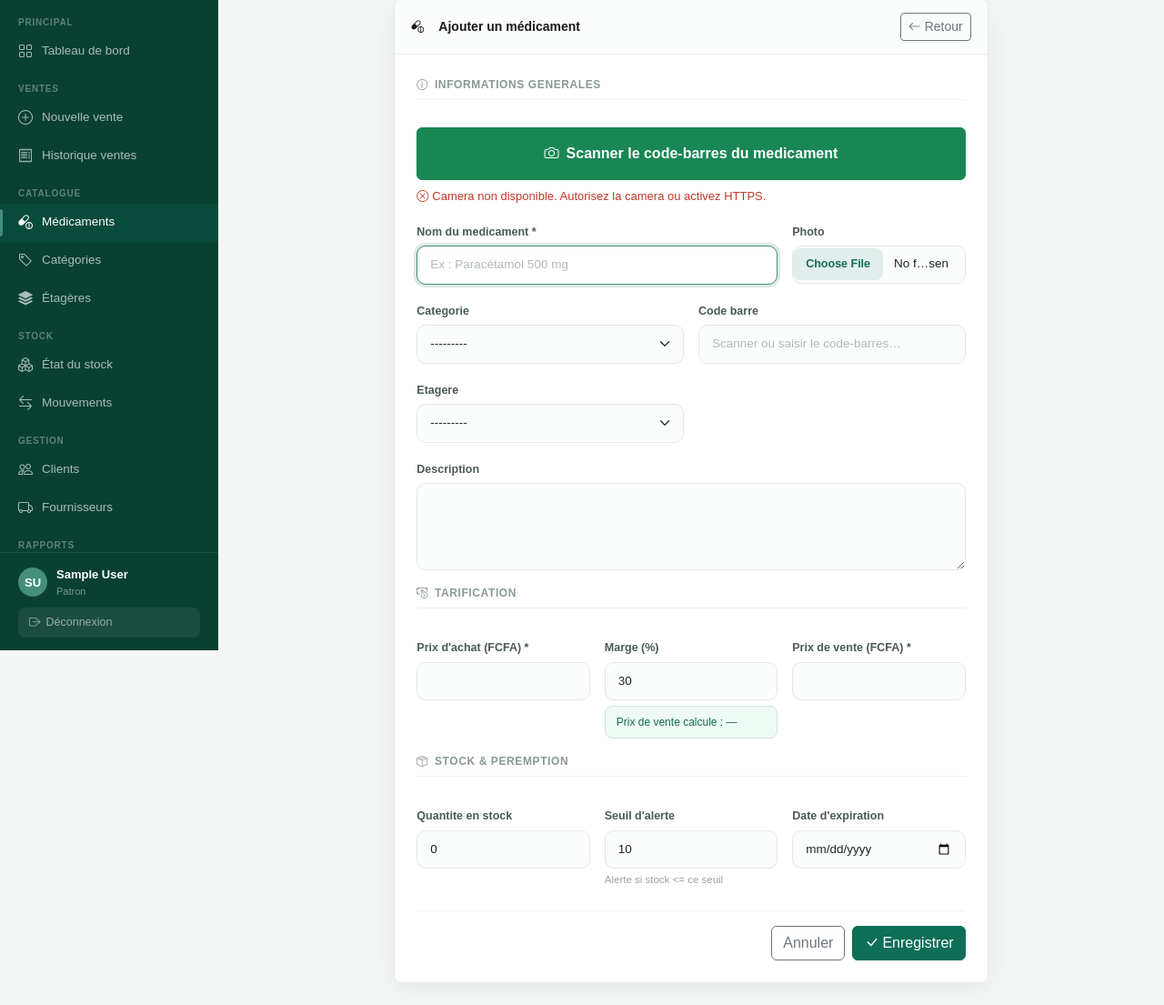
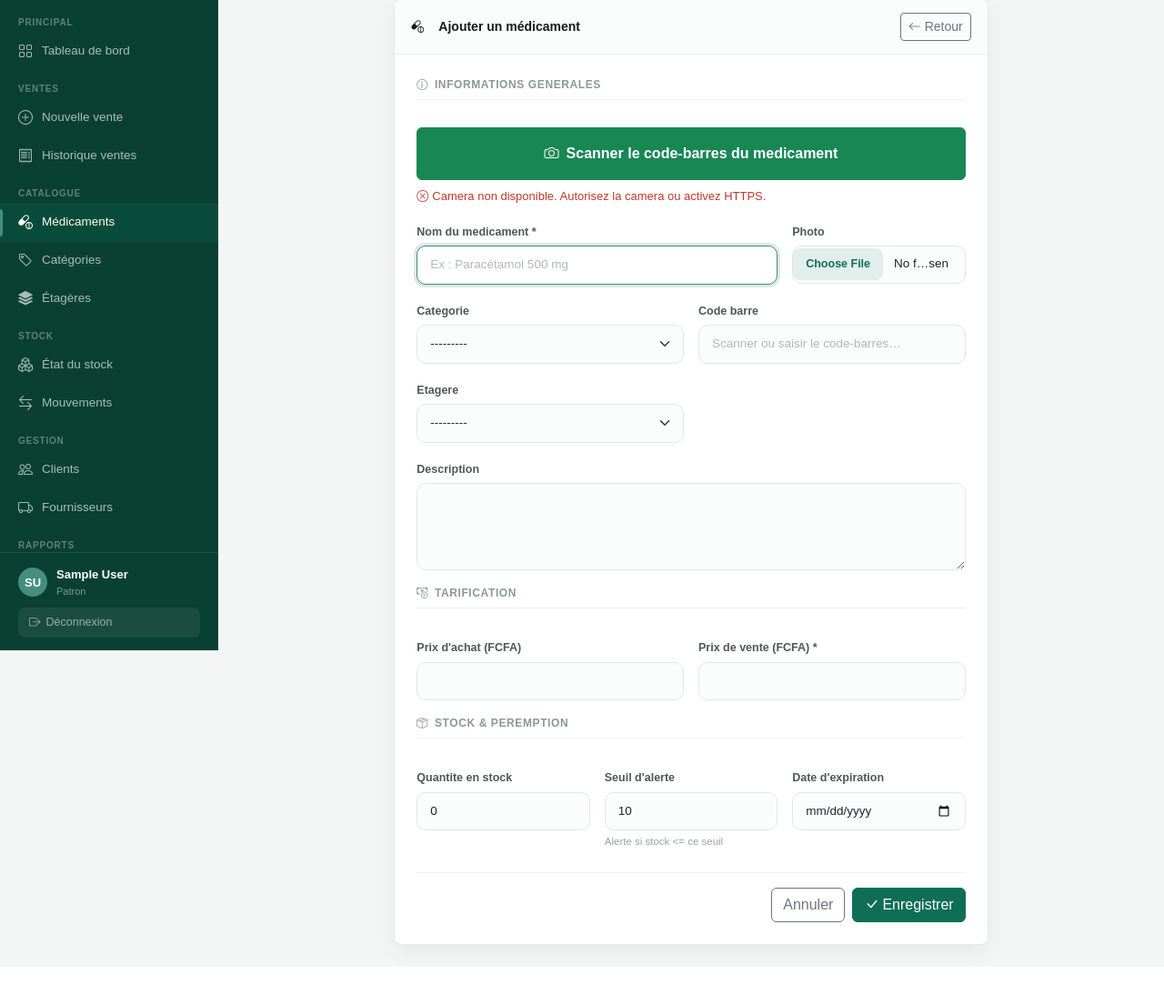
Before and after one commit to issa1299/pharmacie-gestion, a Django app: page /medicaments/ajouter/ in a window 1280 px wide. Shown: the part 85-1190 px from the top of the page at 91% size. After the commit the page ends 1147 px from the top, so only its background shows below. Run offline with Django 5.2, Linux system fonts and the light colour scheme; the visitor is signed in with stand-in values (Sample User, id 1); data comes from the database, SQL or seed files in the repository; data that the repository does not hold is empty; some libraries are stand-ins or nearby versions.

Commit message:
Ajout medicament: prix d'achat optionnel, prix de vente libre

```diff
--- a/pharmacie_project/templates/medicaments/form.html
+++ b/pharmacie_project/templates/medicaments/form.html
@@ -12,10 +12,6 @@
   .scan-zone.active { display: block; }
   .scan-msg {
     padding: 10px; text-align: center; font-size: 12px; color: var(--primary); font-weight: 600;
-  }
-  .auto-calc {
-    background: #F0FAF5; border: 1px solid #CBE5DC; border-radius: 8px;
-    padding: 8px 12px; margin-top: 6px; font-size: 12px; color: var(--primary);
   }
 </style>
 {% endblock %}
@@ -95,19 +91,11 @@
             <div class="col-12">
               <div class="form-section-title"><i class="bi bi-cash-coin"></i>Tarification</div>
             </div>
-            <div class="col-md-4">
-              <label class="form-label fw-semibold">Prix d'achat ({{ site_params.devise }}) *</label>
+            <div class="col-md-6">
+              <label class="form-label fw-semibold">Prix d'achat ({{ site_params.devise }})</label>
               {{ form.prix_achat }}
-              {% if form.prix_achat.errors %}
-              <div class="text-danger small mt-1">{{ form.prix_achat.errors }}</div>
-              {% endif %}
             </div>
-            <div class="col-md-4">
-              <label class="form-label fw-semibold">Marge (%)</label>
-              <input type="number" id="marge-input" class="form-control" value="30" min="0" step="1">
-              <div class="auto-calc" id="marge-preview">Prix de vente calcule : —</div>
-            </div>
-            <div class="col-md-4">
+            <div class="col-md-6">
               <label class="form-label fw-semibold">Prix de vente ({{ site_params.devise }}) *</label>
               {{ form.prix_vente }}
               {% if form.prix_vente.errors %}
@@ -164,25 +152,8 @@
   var descInput = document.querySelector('textarea[name="description"]');
   var prixAchatInput = document.querySelector('input[name="prix_achat"]');
   var prixVenteInput = document.querySelector('input[name="prix_vente"]');
-  var margeInput = document.getElementById('marge-input');
-  var margePreview = document.getElementById('marge-preview');
   var scanner = null;
   var running = false;
-
-  // ── Calcul auto prix de vente ──
-  function calculerPrixVente() {
-    var achat = parseFloat(prixAchatInput.value) || 0;
-    var marge = parseFloat(margeInput.value) || 0;
-    if (achat > 0) {
-      var vente = Math.round(achat * (1 + marge / 100));
-      prixVenteInput.value = vente;
-      margePreview.textContent = 'Prix de vente calcule : ' + new Intl.NumberFormat('fr-FR').format(vente) + ' FCFA';
-    } else {
-      margePreview.textContent = 'Prix de vente calcule : —';
-    }
-  }
-  prixAchatInput.addEventListener('input', calculerPrixVente);
-  margeInput.addEventListener('input', calculerPrixVente);
 
   // ── Scanner ──
   btnScan.addEventListener('click', function() {
```
